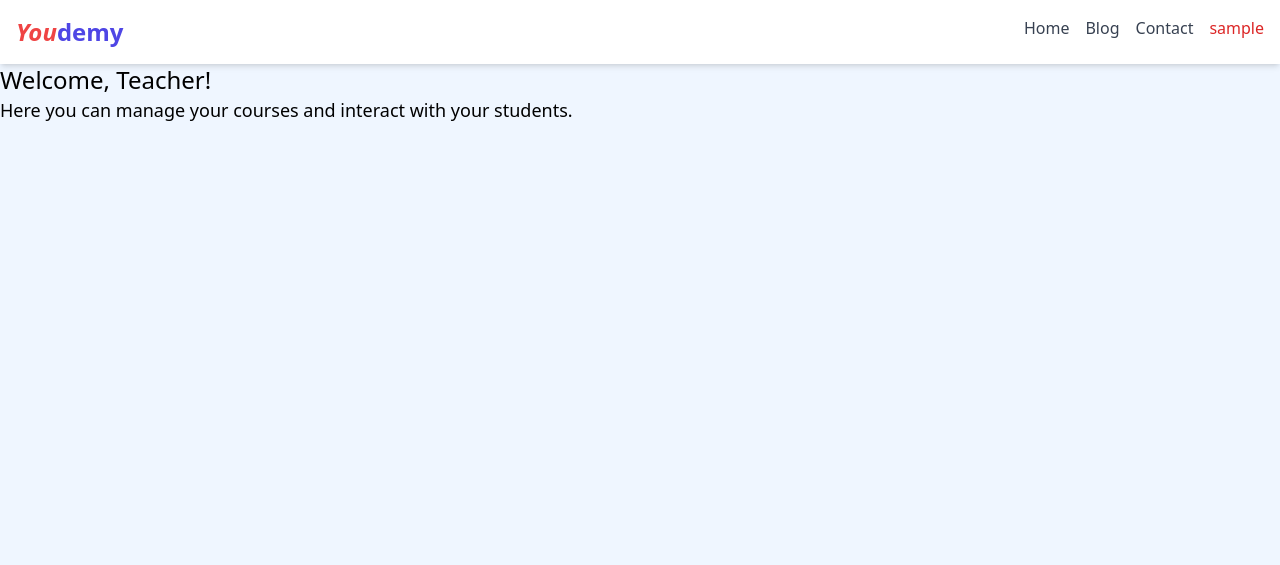
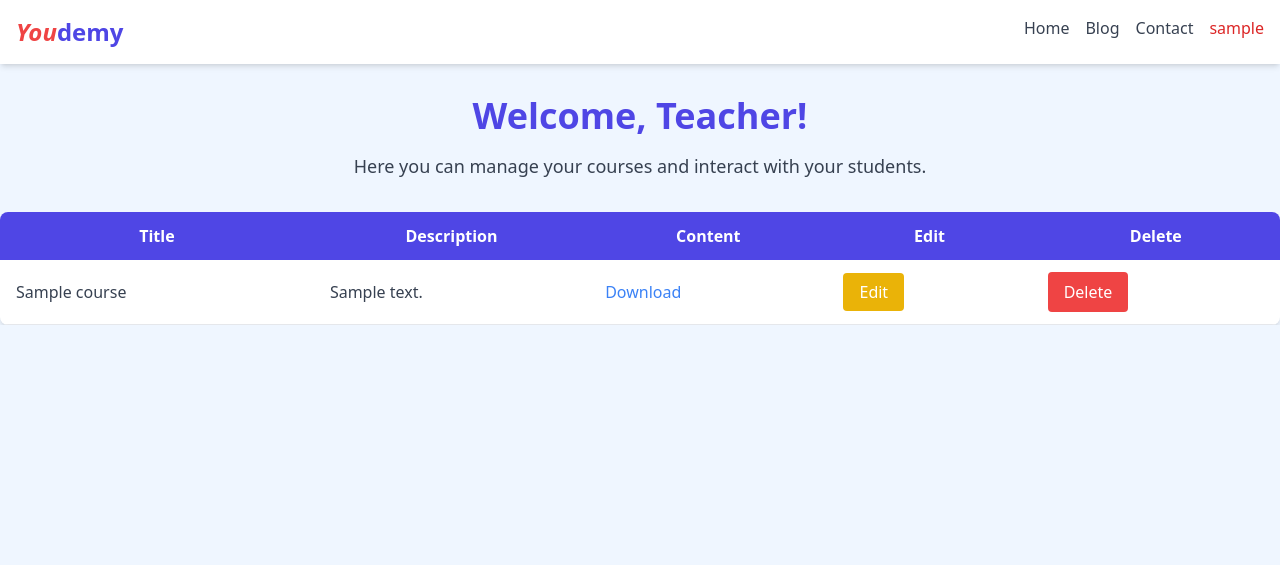
Before and after one commit to Abdelilah-Ajjouqa/Cours-en-Ligne-Youdemy, a PHP site: page /teacher.php in a window 1280 px wide. Shown: the top 565 px of the page. Run offline with PHP 8.4, Linux system fonts and the light colour scheme; the visitor is signed in with stand-in values (Sample User, id 1); tables that the repository leaves empty or names only in its code hold one stand-in row (values such as "Sample post"); some libraries are stand-ins or nearby versions.

Commit message:
feat: update teacher page to display all courses with management options

```diff
--- a/classes/course.php
+++ b/classes/course.php
@@ -13,7 +13,7 @@ class Courses {
         $this->content = $content;
     }
 
-    public static function getAllCours(PDO $db) {
+    public static function getAllCourses(PDO $db) {
         $query = "SELECT * FROM courses";
         $stmt = $db->query($query);
         $courses = $stmt->fetchAll(PDO::FETCH_ASSOC);
--- a/pages/teacher.php
+++ b/pages/teacher.php
@@ -15,6 +15,7 @@ if (!isset($_SESSION['email'])) {
     $username = $user->getUserName();
 
     $role = $user->getRole();
+    $courses = Courses::getAllCourses($conn);
 }
 ?>
 
@@ -77,8 +78,51 @@ if (!isset($_SESSION['email'])) {
     <!-- main content -->
     <button onclick="courseForm()"
         class="bg-blue-500 text-white text-3xl py-3 px-3 rounded-full fixed bottom-4 right-4 w-16 h-16 flex items-center justify-center">+</button>
-    <h1 class="text-2xl">Welcome, Teacher!</h1>
-    <p class="text-lg">Here you can manage your courses and interact with your students.</p>
+    <div class="container mx-auto mt-8">
+        <h1 class="text-4xl font-bold text-center text-indigo-600 mb-4">Welcome, Teacher!</h1>
+        <p class="text-lg text-center text-gray-700 mb-8">Here you can manage your courses and interact with your students.</p>
+
+        <div class="overflow-x-auto">
+            <table class="min-w-full bg-white shadow-md rounded-lg overflow-hidden">
+                <thead class="bg-indigo-600 text-white">
+                    <tr>
+                        <th class="py-3 px-4">Title</th>
+                        <th class="py-3 px-4">Description</th>
+                        <th class="py-3 px-4">Content</th>
+                        <th class="py-3 px-4">Edit</th>
+                        <th class="py-3 px-4">Delete</th>
+                    </tr>
+                </thead>
+                <tbody class="text-gray-700">
+                    <?php foreach ($courses as $course): ?>
+                        <tr class="border-b">
+                            <td class="py-3 px-4"><?php echo htmlspecialchars($course['title']); ?></td>
+                            <td class="py-3 px-4"><?php echo htmlspecialchars($course['description']); ?></td>
+                            <td class="py-3 px-4">
+                                <a href="<?php echo htmlspecialchars($course['content']); ?>" download class="text-blue-500 hover:underline">Download</a>
+                            </td>
+                            <td class="py-3 px-4">
+                                <a href="#" class="bg-yellow-500 text-white px-4 py-2 rounded hover:bg-yellow-600 transition duration-300">Edit</a>
+                            </td>
+                            <td class="py-3 px-4">
+                                <form action="delete_course.php" method="post" onsubmit="return confirm('Are you sure you want to delete this course?');">
+                                    <input type="hidden" name="id" >
+                                    <button type="submit" class="bg-red-500 text-white px-4 py-2 rounded hover:bg-red-600 transition duration-300">Delete</button>
+                                </form>
+                            </td>
+                        </tr>
+                    <?php endforeach; ?>
+                </tbody>
+            </table>
+        </div>
+    </div>
+
+
+
+
+
+
+
 
     <?php
     echo '
@@ -109,7 +153,6 @@ if (!isset($_SESSION['email'])) {
 ';
     ?>
 
-
     <script>
         function courseForm() {
             var form = document.getElementById('courseForm');
```
